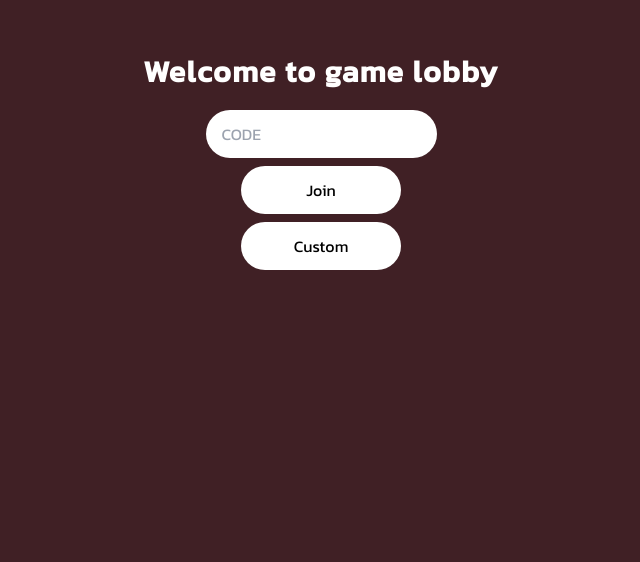
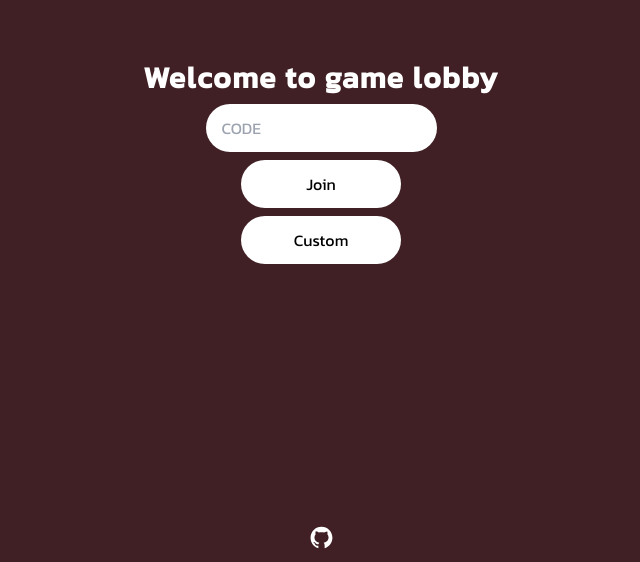
Before and after one commit to prokittikun/club-beeper-word, a React (Create React App) app: page / in a window 1280 px wide. Shown: the part 238-800 px from the top of the page, without its empty margins (319-959 px from the left). Built offline with nearby package versions, Linux system fonts and the light colour scheme; no server answers.

Commit message:
Add: footer

```diff
--- a/src/index.tsx
+++ b/src/index.tsx
@@ -1,13 +1,18 @@
 import React from "react";
 import ReactDOM from "react-dom/client";
-import { RouterProvider, createBrowserRouter } from "react-router-dom";
+import {
+  BrowserRouter,
+  Link,
+  RouterProvider,
+  createBrowserRouter,
+} from "react-router-dom";
 import "./index.css";
 import InGame from "./pages/inGame";
 import Lobby from "./pages/lobby";
 import reportWebVitals from "./reportWebVitals";
 import { WebsocketProvider, socket } from "./contexts/WebsocketContext";
 import { Toaster } from "react-hot-toast";
-
+import { AiOutlineGithub } from "react-icons/ai";
 const root = ReactDOM.createRoot(
   document.getElementById("root") as HTMLElement
 );
@@ -27,6 +32,7 @@ const router = createBrowserRouter([
 ]);
 root.render(
   <React.StrictMode>
+    {/* <BrowserRouter> */}
     <Toaster
       position="top-right"
       reverseOrder={false}
@@ -45,7 +51,17 @@ root.render(
     />
     <WebsocketProvider value={socket}>
       <RouterProvider router={router} />
+      <div className="fixed flex  bottom-3 left-0 right-0 justify-center items-end">
+        <a
+          target="_blank"
+          href={"https://github.com/prokittikun/club-beeper-word"}
+          rel="noreferrer"
+        >
+          <AiOutlineGithub size="25px" color="white" />
+        </a>
+      </div>
     </WebsocketProvider>
+    {/* </BrowserRouter> */}
   </React.StrictMode>
 );
 
--- a/src/pages/lobby.tsx
+++ b/src/pages/lobby.tsx
@@ -86,7 +86,7 @@ function Lobby() {
   }, []);
 
   return (
-    <div className="absolute top-0 bottom-0 left-0 right-0 flex gap-5 flex-col justify-center items-center">
+    <div className="absolute top-0 bottom-0 left-0 right-0 flex gap-2 flex-col justify-center items-center">
       <span className="text-center text-3xl font-bold text-white tracking-wider">
         Welcome to game lobby
       </span>
```
